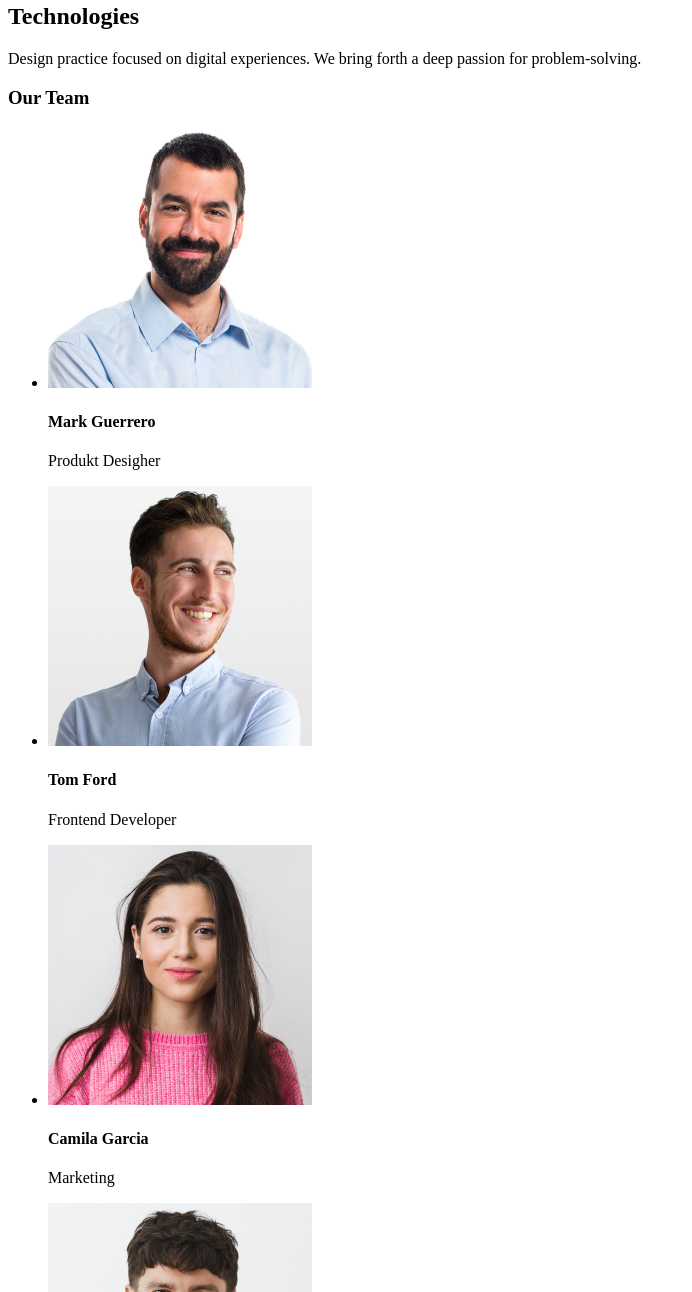
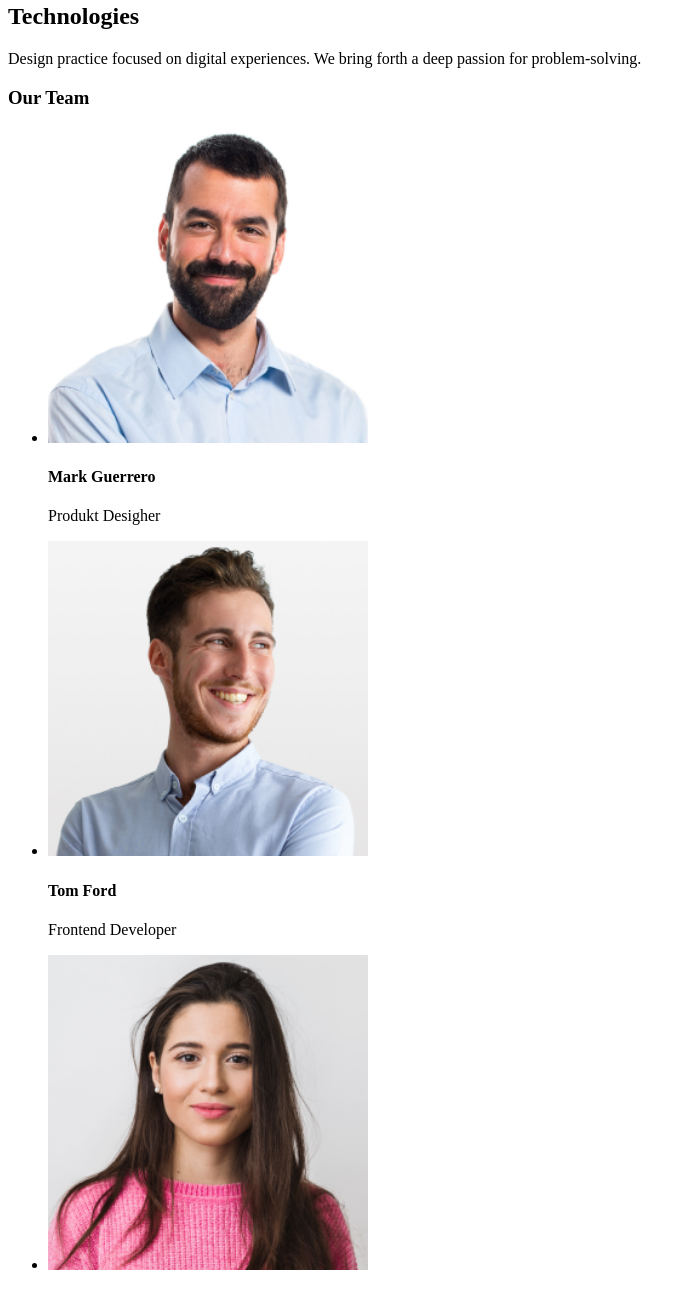
Before and after one commit to sergeyTurenko123/goit-markup-hw-01, a plain HTML site: page index.html in a window 1280 px wide. Shown: the part 499-1791 px from the top of the page, without its empty margins (0-692 px from the left). Drawn offline with Linux system fonts and the light colour scheme.

Commit message:
task is ready

```diff
--- a/index.html
+++ b/index.html
@@ -41,22 +41,22 @@
             <h3>Our Team</h3>
             <ul>
                 <li>
-                    <img src="./images/Mark Guerrero.png" alt="Mark Guerrero" />
+                    <img src="./images/Mark Guerrero.png" alt="Mark Guerrero" width="320" />
                     <h4>Mark Guerrero</h4>
                     <p>Produkt Desigher</p>
                 </li>
                 <li>
-                    <img src="./images/Tom Ford.png" alt="Tom Ford" />
+                    <img src="./images/Tom Ford.png" alt="Tom Ford" width="320" />
                     <h4>Tom Ford</h4>
                     <p>Frontend Developer</p>
                 </li>
                 <li>
-                    <img src="./images/Camila Garcia.png" alt="Camila Garcia" />
+                    <img src="./images/Camila Garcia.png" alt="Camila Garcia" width="320" />
                     <h4>Camila Garcia</h4>
                     <p>Marketing</p>
                 </li>
                 <li>
-                    <img src="./images/Daniel Wilson.png" alt="Daniel Wilson" />
+                    <img src="./images/Daniel Wilson.png" alt="Daniel Wilson" width="320" />
                     <h4>Daniel Wilson</h4>
                     <p>UI Designer</p>
                 </li>
```
